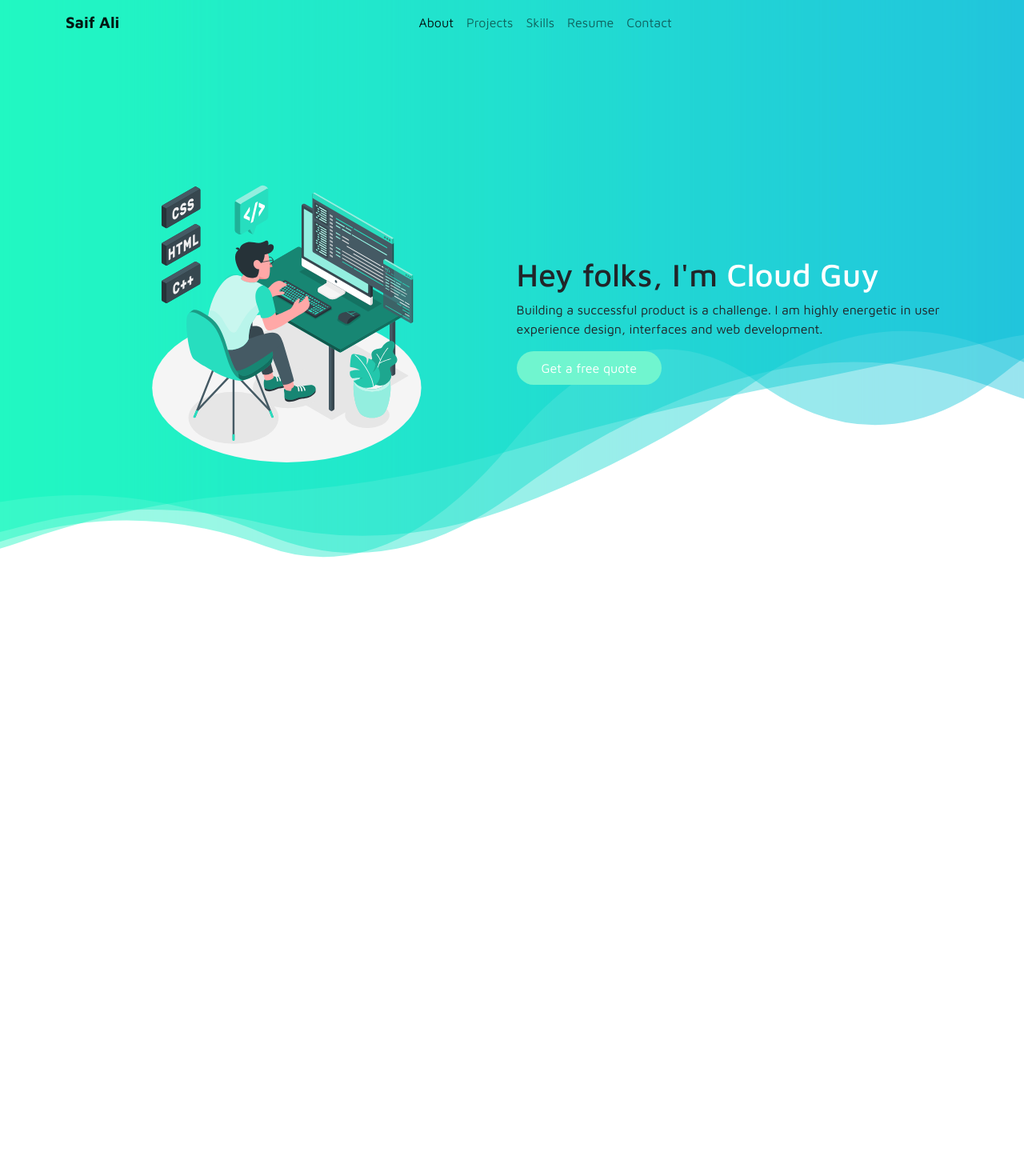
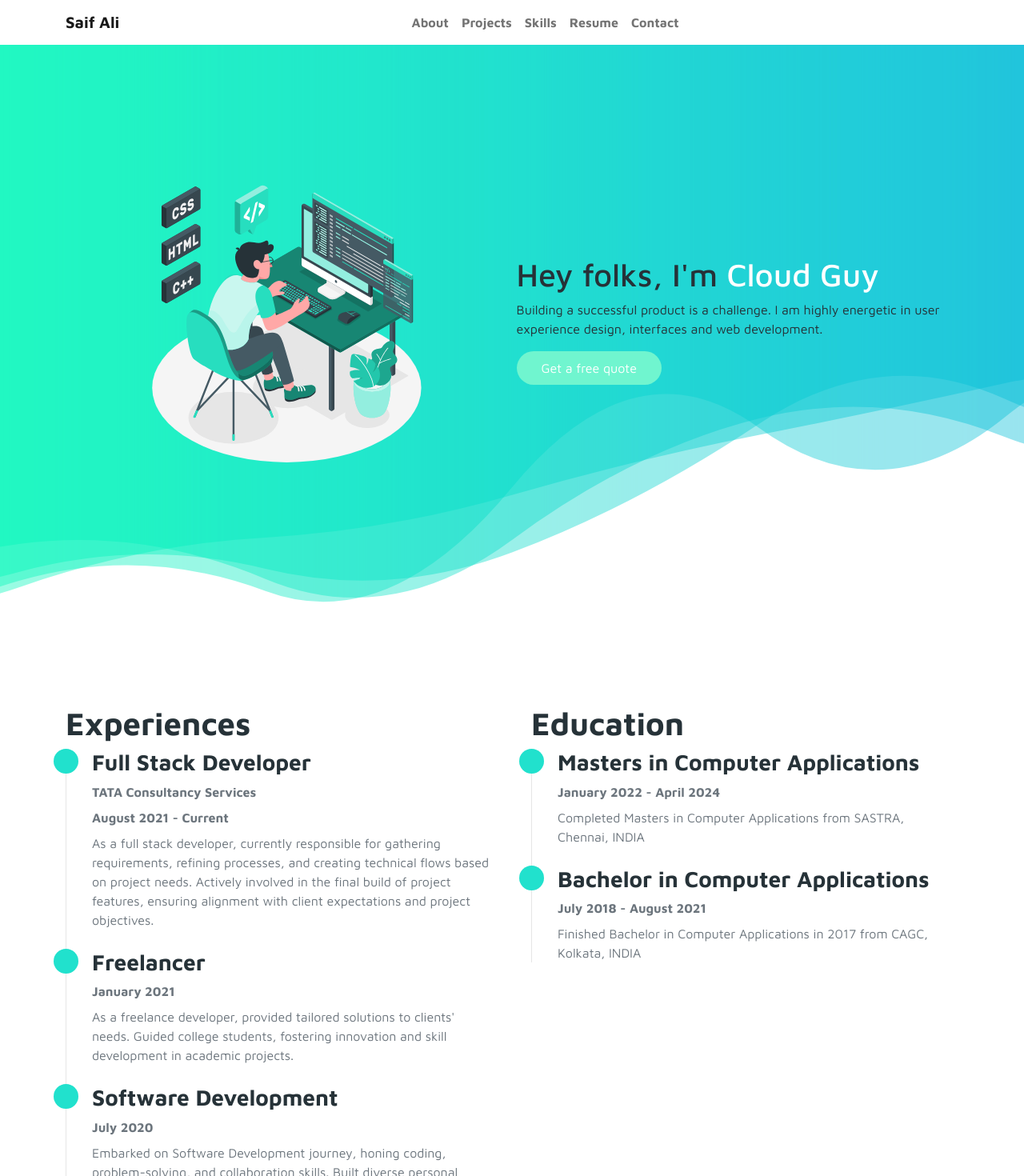
Before and after one commit to saif80ali/my-portfolio, a React (Create React App) app: page / in a window 1280 px wide. Shown: the top 1470 px of the page at 80% size. Before the commit the page ends 856 px from the top, so only its background shows below. Built offline with nearby package versions, Linux system fonts and the light colour scheme.

Commit message:
Adding experience section

```diff
--- a/src/App.css
+++ b/src/App.css
@@ -1,7 +1,9 @@
-
 :root {
   --success: #70f5cf;
+  --sea-green:#21e1cd;
+  --text-dark:#263238;
 }
+
 .banner {
   background-image: url('./assets/hero-bg.svg');
   height: 100vh;
@@ -9,8 +11,8 @@
   background-size: cover;
   background-position: center;
 }
-.nav-transparent {
-  background: transparent;
+.navbar-light .navbar-nav a.nav-link:hover {
+  color: var(--sea-green);
 }
 .user-section {
   display: flex;
@@ -21,15 +23,9 @@
 }
 .user-info, .user-profile {
   padding-bottom: 10%;
-  @media screen and (min-width:999px) {
-    width: 49.5%;
-  }
 }
 .user-profile {
   text-align: center;
-  @media screen and (max-width:1000px) {
-    display: none;
-  }
 }
 .user-profile img {
   height: 375px;
@@ -42,28 +38,61 @@
 }
 .custom-button:hover {
   background-color: white;
-  color: black;
 }
 .random-text {
   color: white;
 }
 
-.navbar-nav a {
-position: relative;
+
+/* Style for Timeline */
+.timeline-container {
+  display: grid;
+  column-gap: 3rem;
+  grid-template-columns: 1fr 1fr;
 }
-.navbar-nav a:after{
-transition: all .5s;
-position: absolute;
-bottom: 0;
-left: 0;
-right: 0;
-margin: auto;
-width: 0%;
-content: '.';
-color: transparent;
-background: #aaa;
-height: 1px;
+.timeline-with-icons {
+  border-left: 1px solid hsl(0, 0%, 90%);
+  position: relative;
+  list-style: none;
 }
-.navbar-nav a:hover:after {
-width: 100%;
+
+.timeline-with-icons .timeline-item {
+  position: relative;
 }
+
+.timeline-with-icons .timeline-item:after {
+  position: absolute;
+  display: block;
+  top: 0;
+}
+
+.timeline-with-icons .timeline-icon {
+  position: absolute;
+  left: -48px;
+  background-color: var(--sea-green);
+  border-radius: 50%;
+  height: 31px;
+  width: 31px;
+  display: flex;
+  align-items: center;
+  justify-content: center;
+}
+
+/* All media queries */
+@media screen and (min-width:999px) {
+  .user-info, .user-profile {
+    width: 49.5%;
+  }
+}
+
+@media screen and (max-width:1000px) {
+  .user-profile {
+    display: none;
+  }
+
+  .timeline-container {
+    grid-template-columns: 1fr;
+    grid-template-rows: 1fr;
+    max-width: 96%;
+  }
+}
--- a/src/App.js
+++ b/src/App.js
@@ -1,10 +1,16 @@
 import './App.css';
+import Experience from './Components/Experience';
 import HomeSection from './Components/HomeSection';
+import Navbar from './Components/Navbar';
 
 function App() {
   return (
     <div className="App">
+      <Navbar></Navbar>
       <HomeSection></HomeSection>
+      <div id='about'>
+        <Experience></Experience>
+      </div>
     </div>
   );
 }
--- /dev/null
+++ b/src/Components/Experience.js
@@ -0,0 +1,42 @@
+import React from "react";
+import Timeline from "./Timeline";
+
+export default function Experience() {
+    const workExperience = {type:'Experiences', data:[
+        {
+            title:"Full Stack Developer",
+            organization:"TATA Consultancy Services",
+            date:"August 2021 - Current",
+            detials:"As a full stack developer, currently responsible for gathering requirements, refining processes, and creating technical flows based on project needs. Actively involved in the final build of project features, ensuring alignment with client expectations and project objectives."
+        },
+        {
+            title:"Freelancer",
+            date:"January 2021",
+            detials:"As a freelance developer, provided tailored solutions to clients' needs. Guided college students, fostering innovation and skill development in academic projects."
+        },
+        {
+            title:"Software Development",
+            date:"July 2020",
+            detials:"Embarked on Software Development journey, honing coding, problem-solving, and collaboration skills. Built diverse personal projects, leveraging creativity for efficient solutions driving technological advancement."
+        },
+    ]}
+
+    const educationQualification = {type:'Education', data:[
+        {
+            title:"Masters in Computer Applications",
+            date:"January 2022 - April 2024",
+            detials:"Completed Masters in Computer Applications from SASTRA, Chennai, INDIA"
+        },
+        {
+            title:"Bachelor in Computer Applications",
+            date:"July 2018 - August 2021",
+            detials:"Finished Bachelor in Computer Applications in 2017 from CAGC, Kolkata, INDIA"
+        },
+    ]}
+  return (
+    <div className="container timeline-container">
+        <Timeline timelineData={workExperience}></Timeline>
+        <Timeline timelineData={educationQualification}></Timeline>
+    </div>
+  );
+}
--- a/src/Components/HomeSection.js
+++ b/src/Components/HomeSection.js
@@ -1,6 +1,5 @@
 import React, { useState, useRef } from 'react';
 import userImage from '../assets/person-with-laptop.svg';
-import Navbar from './Navbar';
 
 
 export default function HomeSection() {
@@ -20,7 +19,6 @@ export default function HomeSection() {
 
   return (
     <section className='banner'>
-      <Navbar></Navbar>
         <div className="container user-section">
         <div className='user-profile'>
                 <img src={userImage} alt='User with computer' />
--- a/src/Components/Navbar.js
+++ b/src/Components/Navbar.js
@@ -5,16 +5,16 @@ export default function Navbar() {
     <nav className="navbar navbar-expand-lg navbar-light nav-transparent">
     <div className="container">
       <a className="navbar-brand fw-bold" href="/">Saif Ali</a>
-      <button className="navbar-toggler" type="button" data-bs-toggle="collapse" data-bs-target="/navbarNavAltMarkup" aria-controls="navbarNavAltMarkup" aria-expanded="false" aria-label="Toggle navigation">
+      <button className="navbar-toggler border-0" type="button" data-bs-toggle="collapse" data-bs-target="#navbarNavAltMarkup" aria-controls="navbarNavAltMarkup" aria-expanded="false" aria-label="Toggle navigation">
         <span className="navbar-toggler-icon"></span>
       </button>
       <div className="collapse navbar-collapse justify-content-around" id="navbarNavAltMarkup">
         <div className="navbar-nav">
-          <a className="nav-link active" aria-current="page" href="/">About</a>
-          <a className="nav-link" href="/">Projects</a>
-          <a className="nav-link" href="/">Skills</a>
-          <a className="nav-link" href="/">Resume</a>
-          <a className="nav-link" href="/">Contact</a>
+          <a className="nav-link fw-bold" aria-current="page" href="/">About</a>
+          <a className="nav-link fw-bold" href="/">Projects</a>
+          <a className="nav-link fw-bold" href="/">Skills</a>
+          <a className="nav-link fw-bold" href="#about">Resume</a>
+          <a className="nav-link fw-bold" href="/">Contact</a>
         </div>
       </div>
     </div>
--- /dev/null
+++ b/src/Components/Timeline.js
@@ -0,0 +1,44 @@
+import React from "react";
+import PropTypes from "prop-types";
+
+export default function Timeline({ timelineData }) {
+  return (
+    <section className="pt-4">
+      <h1 className="fw-bold">{timelineData.type}</h1>
+      <ul className="timeline-with-icons">
+        {timelineData.data.length &&
+          timelineData.data.map((element) => {
+            return (
+              <li key={element.title} className="timeline-item mb-4">
+                <span className="timeline-icon">
+                    <img src={element.iconPath} />
+                </span>
+
+                <h3 className="fw-bold">{element.title}</h3>
+                {element.organization && (
+                  <p className="text-muted mb-2 fw-bold">
+                    {element.organization}
+                  </p>
+                )}
+                <p className="text-muted mb-2 fw-bold">{element.date}</p>
+                <p className="text-muted">{element.detials}</p>
+              </li>
+            );
+          })}
+      </ul>
+    </section>
+  );
+}
+Timeline.propTypes = {
+  timelineData: PropTypes.exact({
+    type: PropTypes.string,
+    data: PropTypes.arrayOf(
+      PropTypes.shape({
+        title: PropTypes.string,
+        date: PropTypes.string,
+        organization: PropTypes.string,
+        detials: PropTypes.string,
+      })
+    ),
+  }),
+};
--- a/src/index.css
+++ b/src/index.css
@@ -1,6 +1,7 @@
 * {
   margin: 0;
   padding: 0;
+  color: #263238;
   box-sizing: border-box;
   font-family: "Maven Pro", sans-serif;
 }
```
